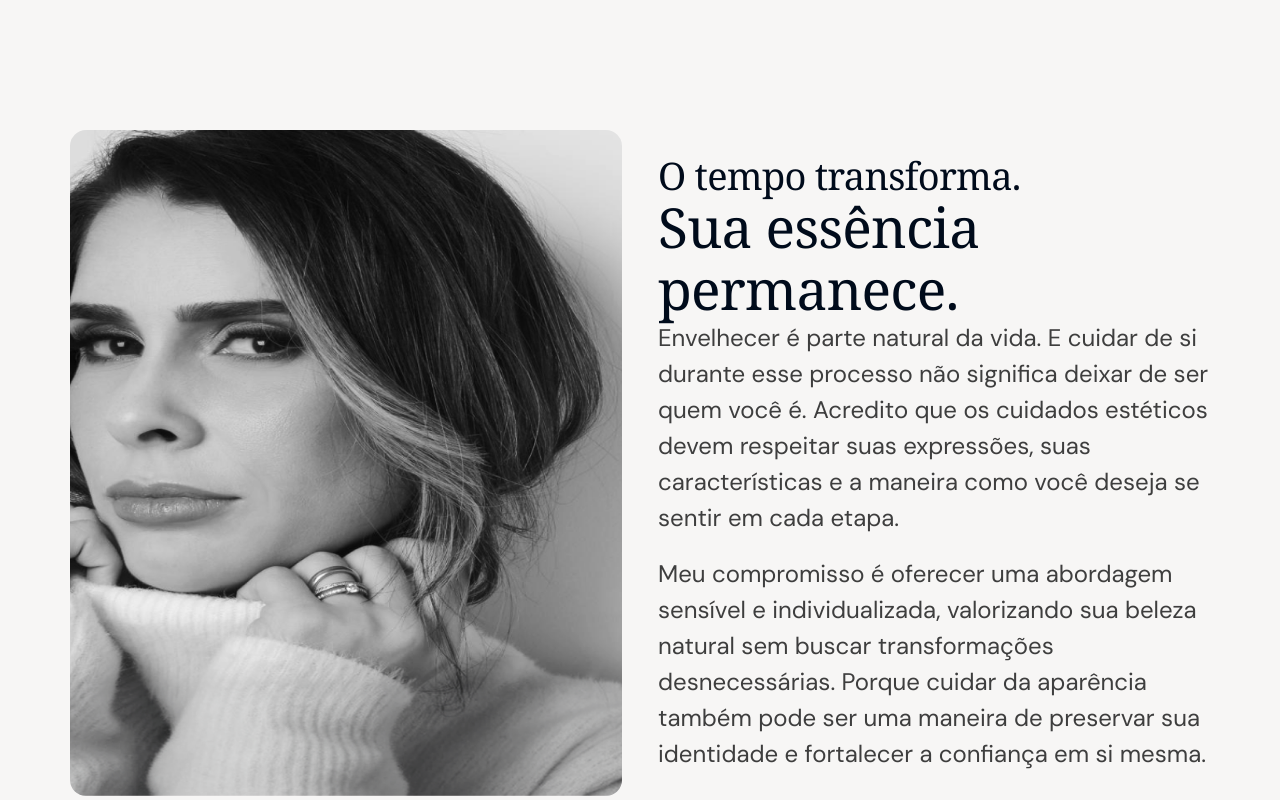
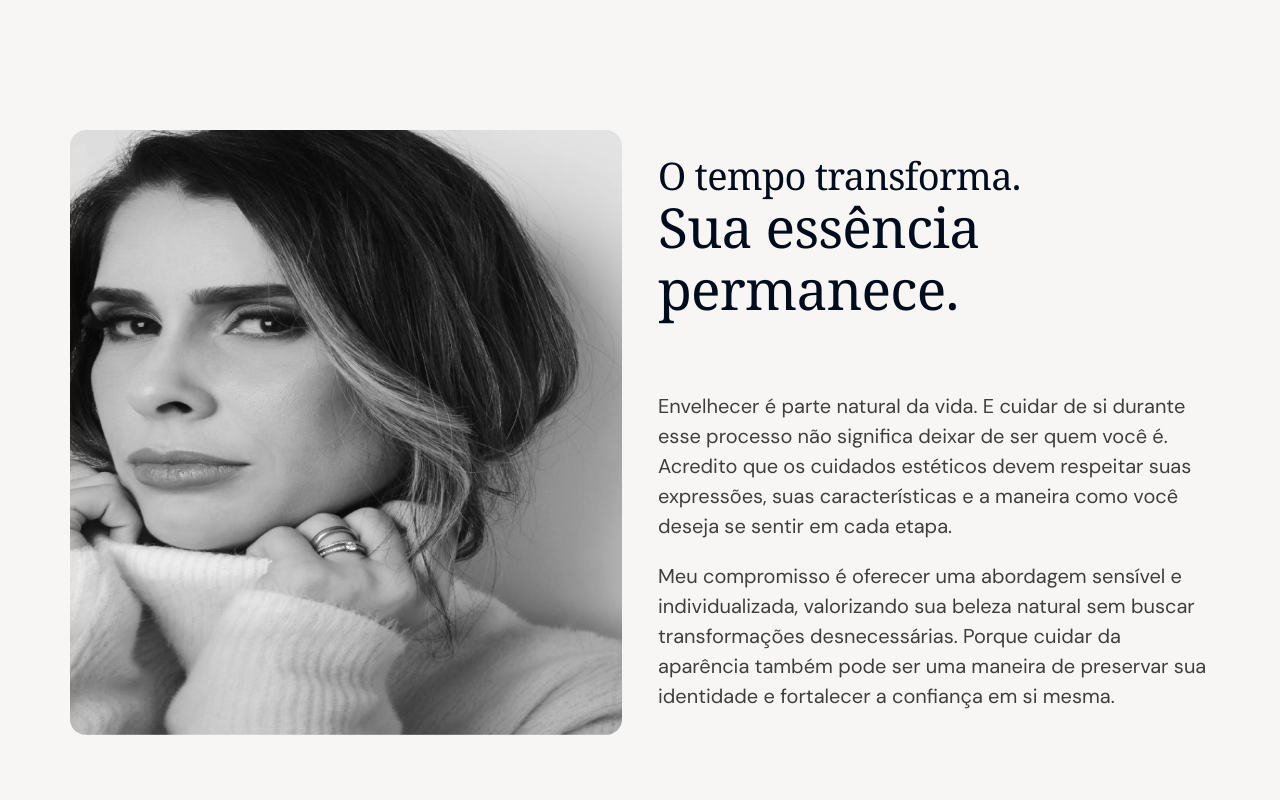
Before and after one commit to Anacruz-dermato/site, a React (Vite) app: page / in a window 1280 px wide. Shown: the part 3540-4340 px from the top of the page. Built offline with nearby package versions, Linux system fonts and the light colour scheme; a web font is replaced by a local one.

Commit message:
Keep aging portrait proportional and set body copy to 20px

```diff
--- a/src/styles.css
+++ b/src/styles.css
@@ -188,3 +188,7 @@
  .clinic-heading>p,.faq-list details p{font-size:16px;line-height:1.5}
  .treatments .treatment-info p{font-size:14px;line-height:1.45}
 }
+
+/* Final page-wide body-copy scale requested after the Figma review. */
+main .section p:not(.kicker){font-size:20px;line-height:1.5}
+.aging>img{align-self:center}
```
